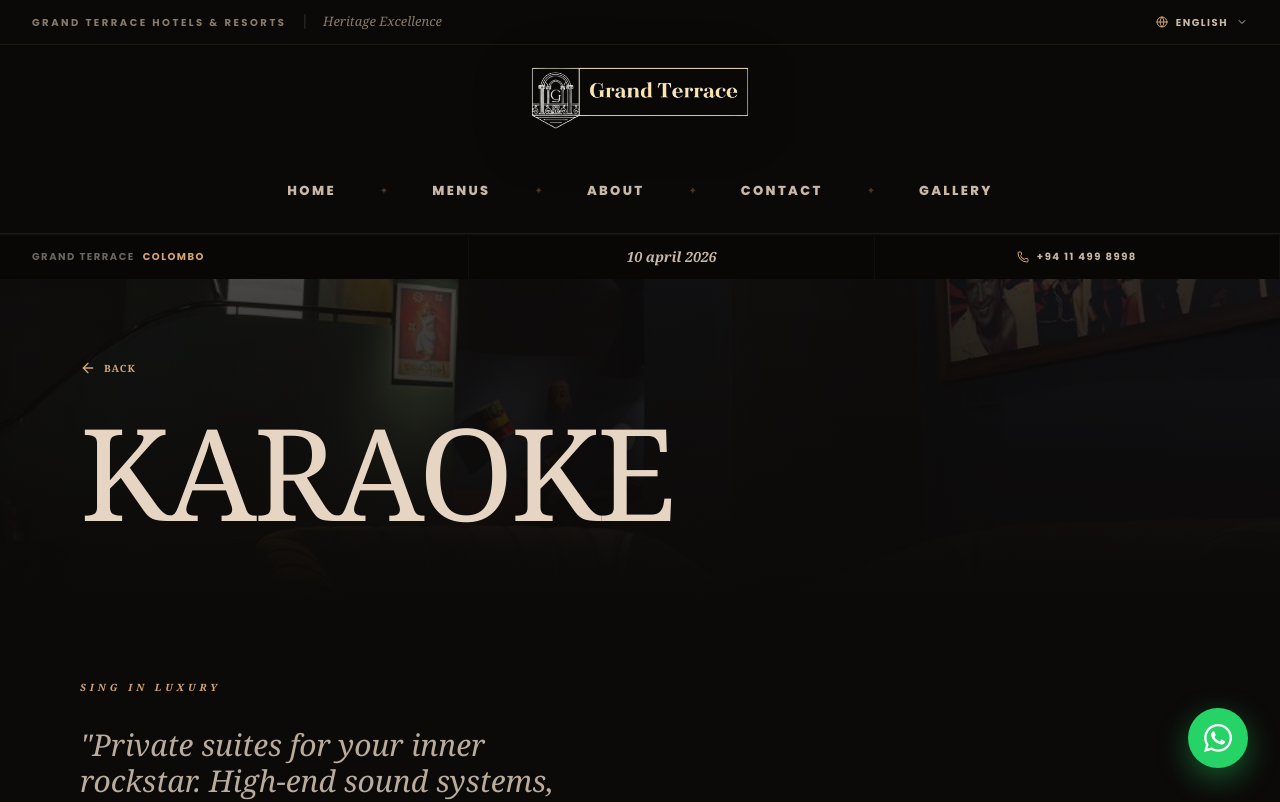
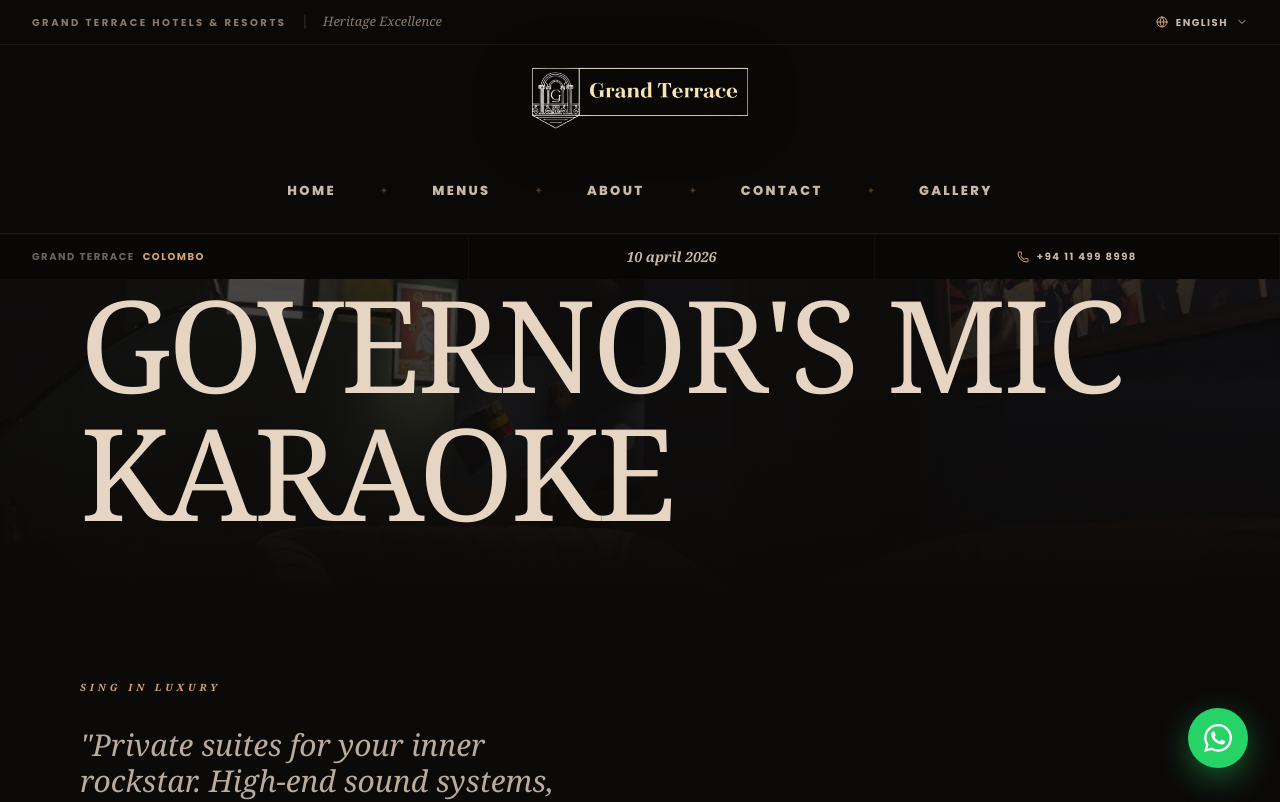
Before and after one commit to dulitha-m/GrandTerraceHotel, a React (Vite) app: page /karaoke in a window 1280 px wide. Shown: the top 802 px of the page. Built offline with nearby package versions, Linux system fonts and the light colour scheme.

Commit message:
karaoke push

```diff
--- a/src/pages/Karaoke.jsx
+++ b/src/pages/Karaoke.jsx
@@ -12,7 +12,7 @@
         <div className="absolute inset-0 bg-gradient-to-t from-[#0c0a09] to-transparent"></div>
         <div className="relative z-10 w-full max-w-7xl mx-auto">
           <Link to="/" className="flex items-center gap-2 text-[#D4A574] text-[10px] uppercase tracking-widest mb-8 font-bold"><ArrowLeft size={16} /> Back</Link>
-          <h1 className="text-6xl md:text-9xl uppercase tracking-tight">Karaoke</h1>
+          <h1 className="text-6xl md:text-9xl uppercase tracking-tight">Governor's Mic Karaoke</h1>
         </div>
       </section>
 
```
